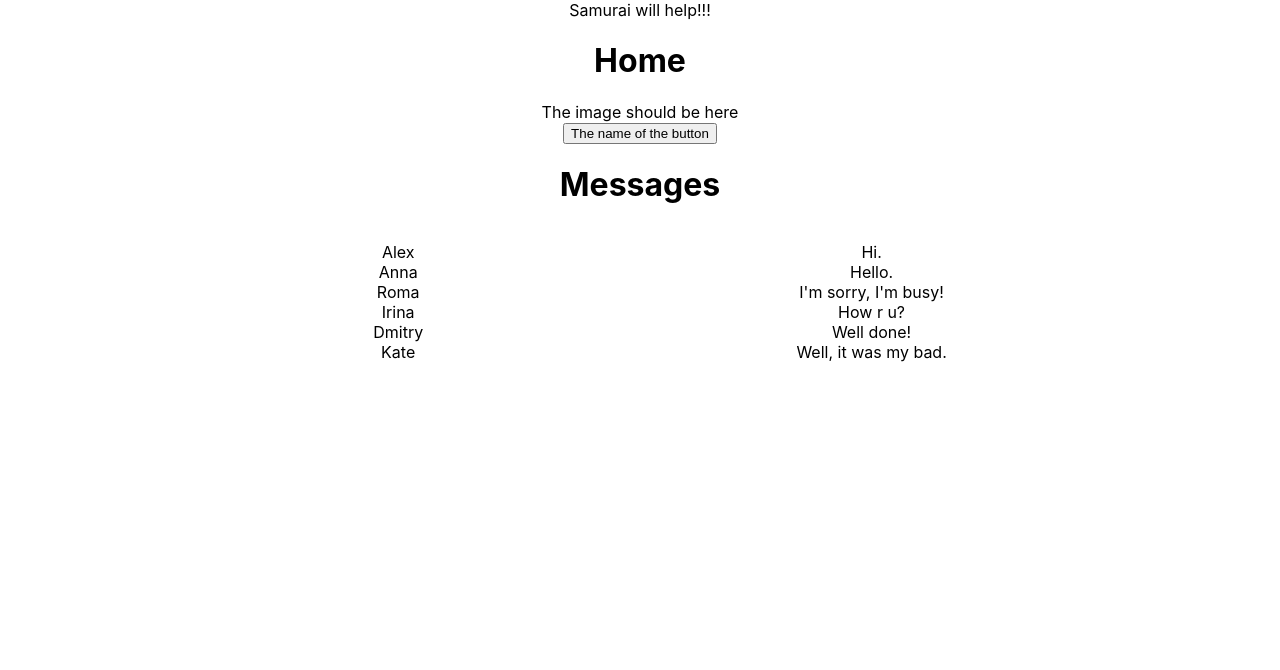
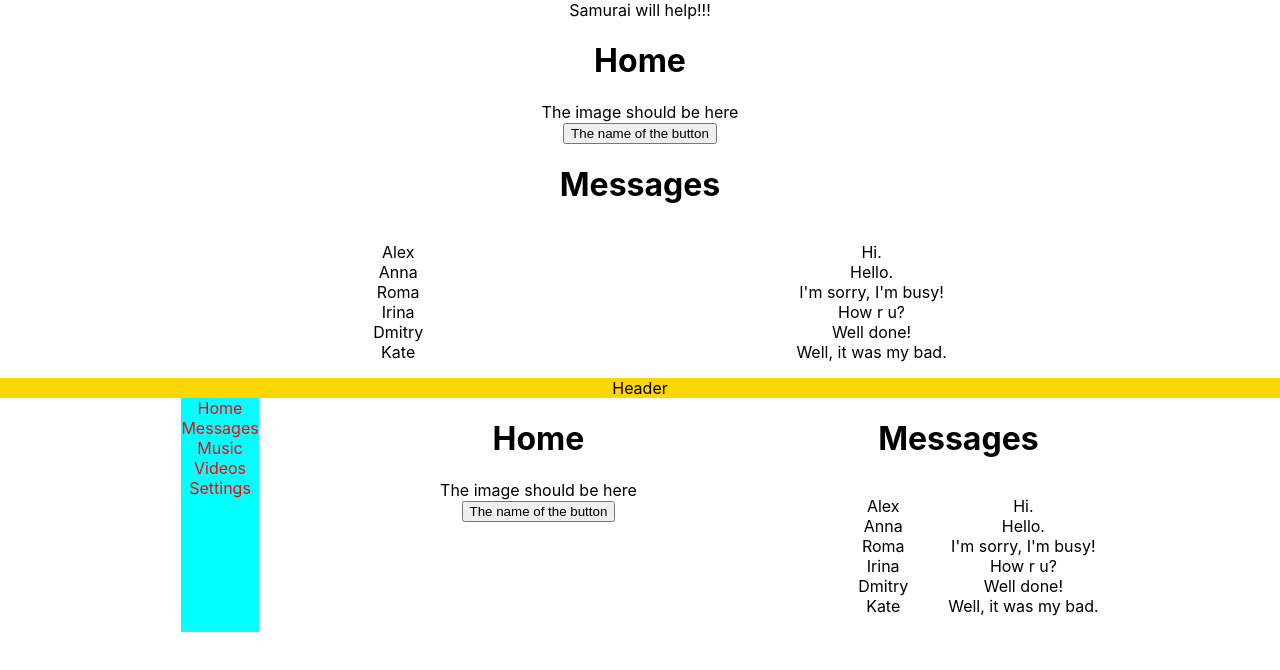
Before and after one commit to IJTINK7/swh-samurai-way-main, a React (Create React App) app: page / in a window 1280 px wide. Shown: the top 670 px of the page. Built offline with nearby package versions, Linux system fonts and the light colour scheme.

Commit message:
Creating the structure of the project

```diff
--- a/src/App.tsx
+++ b/src/App.tsx
@@ -2,6 +2,8 @@ import React from 'react';
 import './App.css';
 import {Home} from "./components/Home";
 import {Messages} from "./components/Messages";
+import {Header} from "./components/Header";
+import {Navigate} from "./components/Navigate";
 
 export type DataOneType = {
 	image: string
@@ -34,6 +36,14 @@ function App() {
 			Samurai will help!!!
 			<Home data1={data1}/>
 			<Messages data2={data2}/>
+			<div>
+				<Header/>
+				<div className={"container"}>
+					<Navigate/>
+					<Home data1={data1}/>
+					<Messages data2={data2}/>
+				</div>
+			</div>
 		</div>
 	);
 }
```
